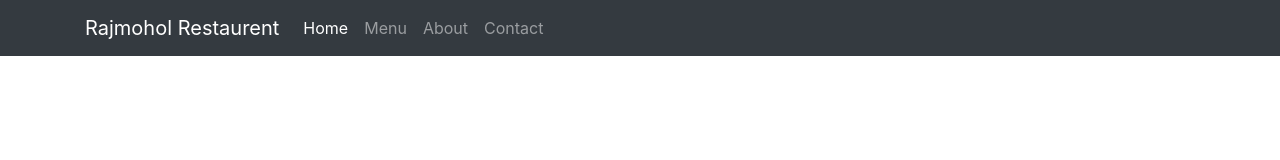
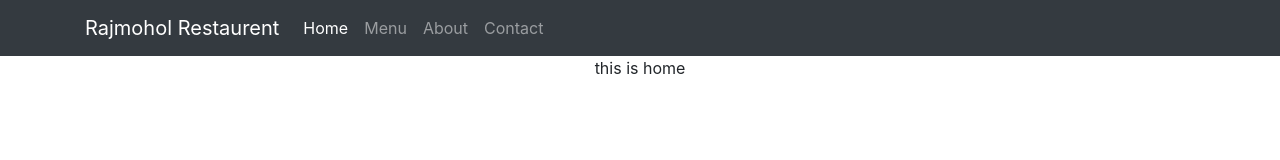
Before and after one commit to Ehsan-ul/rajmohol-project, a React (Create React App) app: page /home in a window 1280 px wide. Shown: the top 160 px of the page. Built offline with nearby package versions, Linux system fonts and the light colour scheme.

Commit message:
switch and redirect

```diff
--- a/src/components/body/Body.js
+++ b/src/components/body/Body.js
@@ -3,15 +3,18 @@ import Menu from './Menu';
 import Home from './Home';
 import About from './About';
 import Contact from './Contact';
-import { Route } from 'react-router-dom';
+import { Route, Redirect, Switch } from 'react-router-dom';
 
 const Body = () => {
   return (
     <div>
-      <Route path='/' exact component={Home} />
-      <Route path='/menu' exact component={Menu} />
-      <Route path='/about' exact component={About} />
-      <Route path='/contact' exact component={Contact} />
+      <Switch>
+        <Route path='/home' exact component={Home} />
+        <Route path='/menu' exact component={Menu} />
+        <Route path='/about' exact component={About} />
+        <Route path='/contact' exact component={Contact} />
+        <Redirect from='/' to='/home' />
+      </Switch>
     </div>
   );
 };
```
